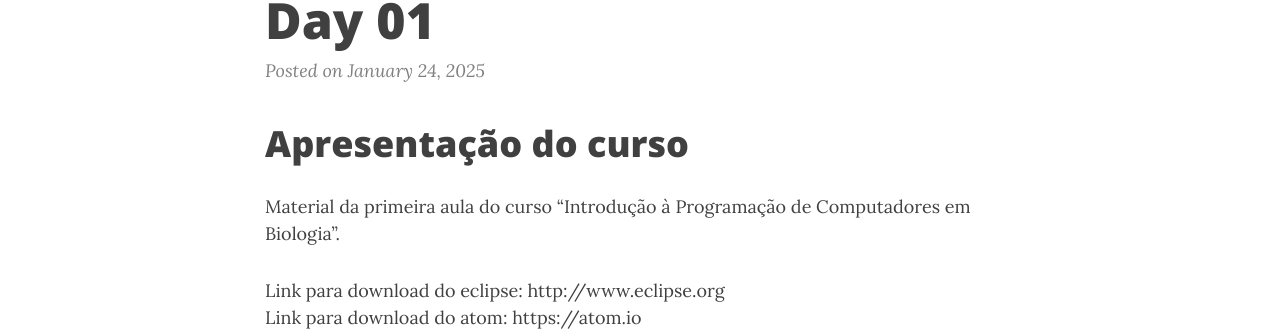
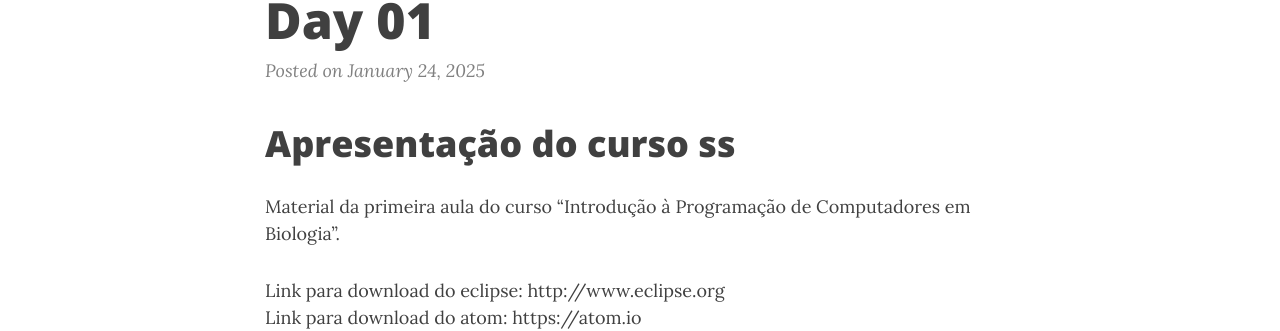
Before and after one commit to tttorres/transcriptomics, a Jekyll site: the page built from _posts/2025-01-24-Day01.md, in a window 1280 px wide and 900 px high. Shown: the part 137-468 px from the top of the window. Built offline with Jekyll 4.4.1, drawn with Linux system fonts in a browser that asks for light colours; nearby versions of some CDN libraries.

Commit message:
Update 2025-01-24-Day01.md

```diff
--- a/_posts/2025-01-24-Day01.md
+++ b/_posts/2025-01-24-Day01.md
@@ -3,7 +3,7 @@
 title: Day 01
 #image: /img/hello_world.jpeg
 ---
-# Apresentação do curso
+# Apresentação do curso ss
 
 Material da primeira aula do curso “Introdução à Programação de Computadores em Biologia”.
 
```
